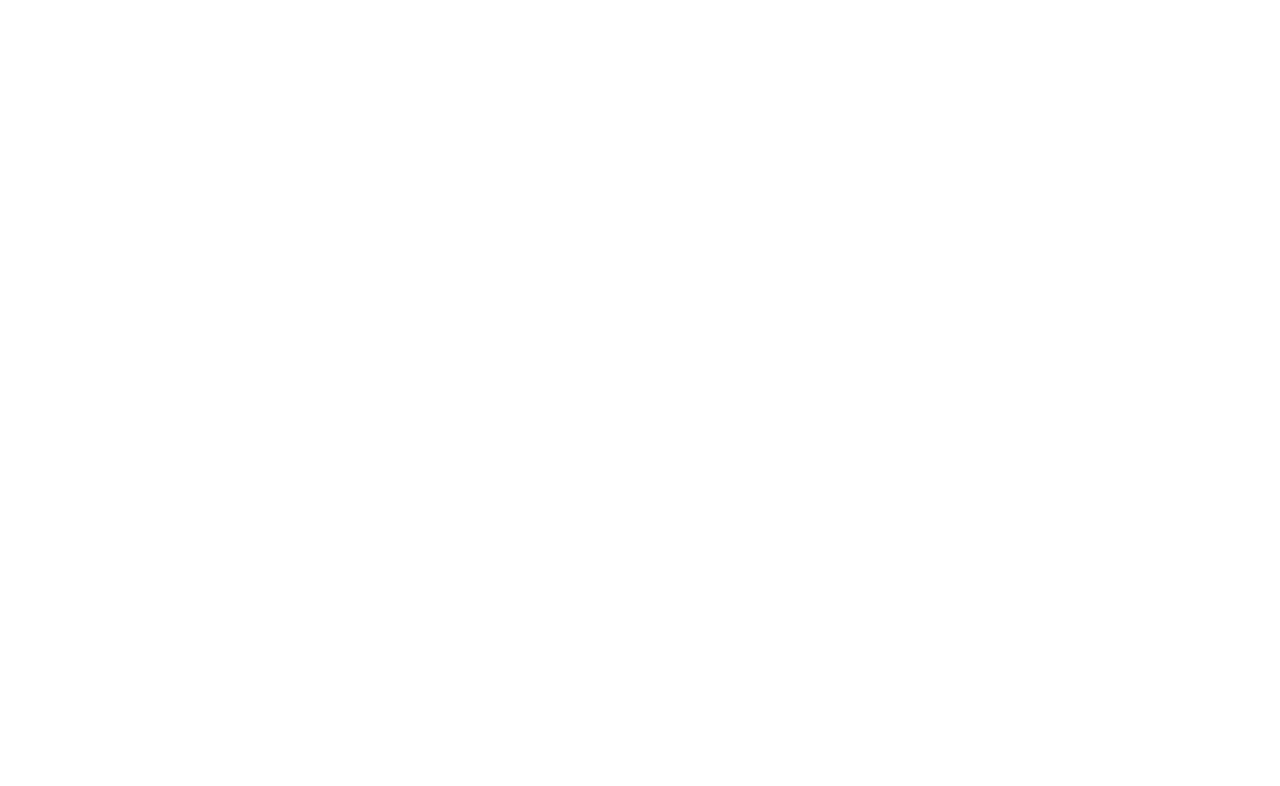
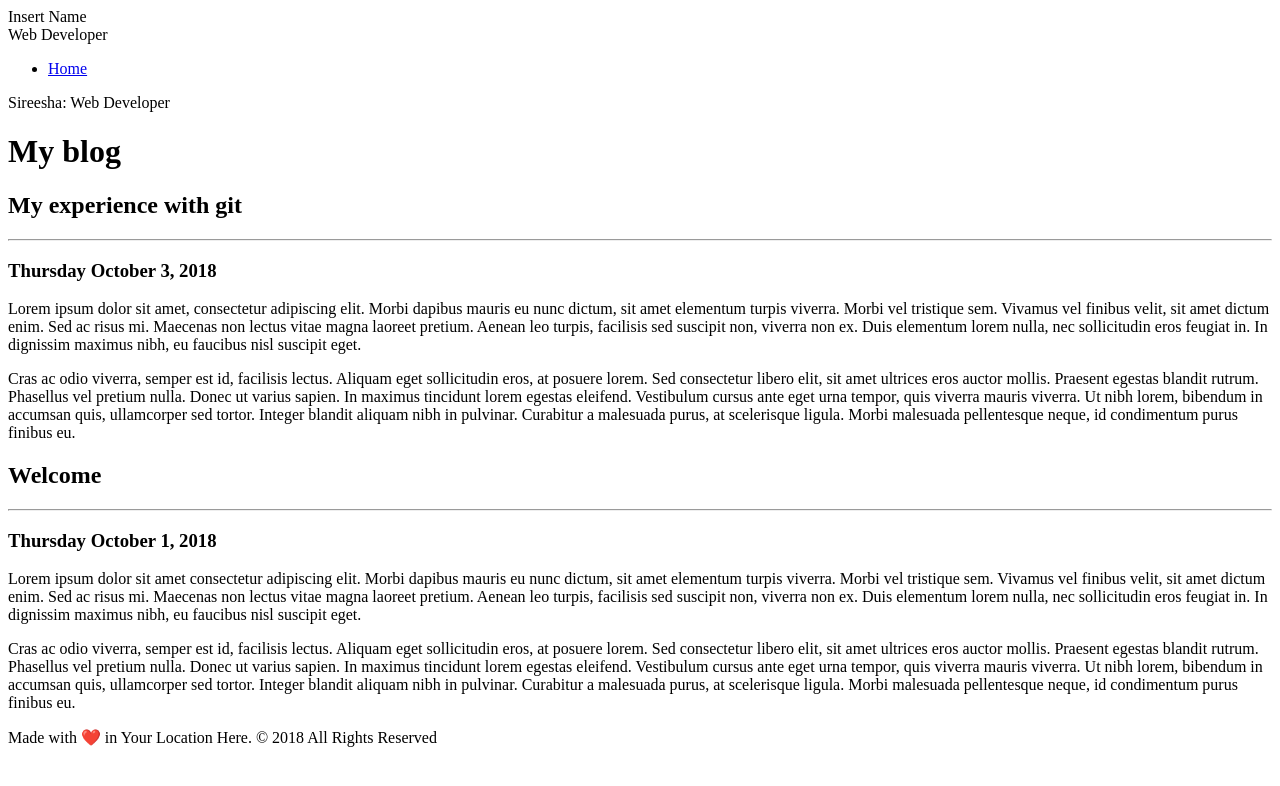
Before and after one commit to SireeR13/personal-blog, a plain HTML site: page index.html in a window 1280 px wide. Drawn offline with Linux system fonts and the light colour scheme.

Commit message:
Add required HTML elements to the blog page skeleton.

```diff
--- a/index.html
+++ b/index.html
@@ -1,12 +1,77 @@
 <!DOCTYPE html>
 <html lang="en">
 <head>
-  <meta charset="UTF-8">
-  <meta name="viewport" content="width=device-width, initial-scale=1.0">
-  <meta http-equiv="X-UA-Compatible" content="ie=edge">
-  <title>Sireesha - Web Developer</title>
+ <meta charset="UTF-8">
+ <meta name="viewport" content="width=device-width, initial-scale=1.0">
+ <meta http-equiv="X-UA-Compatible" content="ie=edge">
+ <title>Sireesha - Web Developer</title>
 </head>
 <body>
-
+ <div class="parent">
+   <div class="wrapper">
+    <nav>
+      <div class="inner-wrap">
+        <div class="site-header">Insert Name</div>
+        <div class="site-subheader">Web Developer</div>
+        <ul class="site-navigation">
+          <li><a href="index.html">Home</a></li>
+        </ul>
+      </div>
+    </nav>
+    <main>
+      <div class="menu">
+        <div class="menu-icon" id="sidebarCollapse">
+          <span class="mobile-header">Sireesha: Web Developer</span>
+          <h1>My blog</h1>
+<article>
+ <h2>My experience with git</h2>
+ <hr />
+ <h3>Thursday October 3, 2018</h3>
+ <p>
+   Lorem ipsum dolor sit amet, consectetur adipiscing elit. Morbi dapibus mauris eu nunc
+   dictum, sit amet elementum turpis viverra. Morbi vel tristique sem. Vivamus vel finibus velit, sit amet
+   dictum enim. Sed ac risus mi. Maecenas non lectus vitae magna laoreet pretium. Aenean leo turpis, facilisis
+   sed suscipit non, viverra non ex. Duis elementum lorem nulla, nec sollicitudin eros feugiat in. In
+   dignissim maximus nibh, eu faucibus nisl suscipit eget.
+ </p>
+ <p>
+   Cras ac odio viverra, semper est id, facilisis lectus. Aliquam eget sollicitudin eros, at posuere lorem.
+   Sed consectetur libero elit, sit amet ultrices eros auctor mollis. Praesent egestas blandit rutrum. Phasellus vel pretium nulla. Donec ut varius sapien. In maximus tincidunt lorem egestas eleifend. Vestibulum cursus ante
+   eget urna tempor, quis viverra mauris viverra. Ut nibh lorem, bibendum in accumsan quis, ullamcorper sed
+   tortor. Integer blandit aliquam nibh in pulvinar. Curabitur a malesuada purus, at scelerisque ligula. Morbi
+   malesuada pellentesque neque, id condimentum purus finibus eu.
+ </p>
+</article>
+<article>
+ <h2>Welcome</h2>
+ <hr />
+ <h3>Thursday October 1, 2018</h3>
+ <p>
+   Lorem ipsum dolor sit amet consectetur adipiscing elit. Morbi dapibus mauris eu nunc
+   dictum, sit amet elementum turpis viverra. Morbi vel tristique sem. Vivamus vel finibus velit, sit amet
+   dictum enim. Sed ac risus mi. Maecenas non lectus vitae magna laoreet pretium. Aenean leo turpis, facilisis
+   sed suscipit non, viverra non ex. Duis elementum lorem nulla, nec sollicitudin eros feugiat in. In
+   dignissim
+   maximus nibh, eu faucibus nisl suscipit eget.
+ </p>
+ <p>
+   Cras ac odio viverra, semper est id, facilisis lectus. Aliquam eget sollicitudin eros, at posuere lorem.
+   Sed
+   consectetur libero elit, sit amet ultrices eros auctor mollis. Praesent egestas blandit rutrum. Phasellus
+   vel
+   pretium nulla. Donec ut varius sapien. In maximus tincidunt lorem egestas eleifend. Vestibulum cursus ante
+   eget urna tempor, quis viverra mauris viverra. Ut nibh lorem, bibendum in accumsan quis, ullamcorper sed
+   tortor. Integer blandit aliquam nibh in pulvinar. Curabitur a malesuada purus, at scelerisque ligula. Morbi
+   malesuada pellentesque neque, id condimentum purus finibus eu.
+ </p>
+</article>
+<footer>
+  Made with ❤️ in Your Location Here. © 2018 All Rights Reserved
+</footer>
+        </div>
+      </div>
+    </main>
+   </div>
+ </div>
 </body>
 </html>
```
